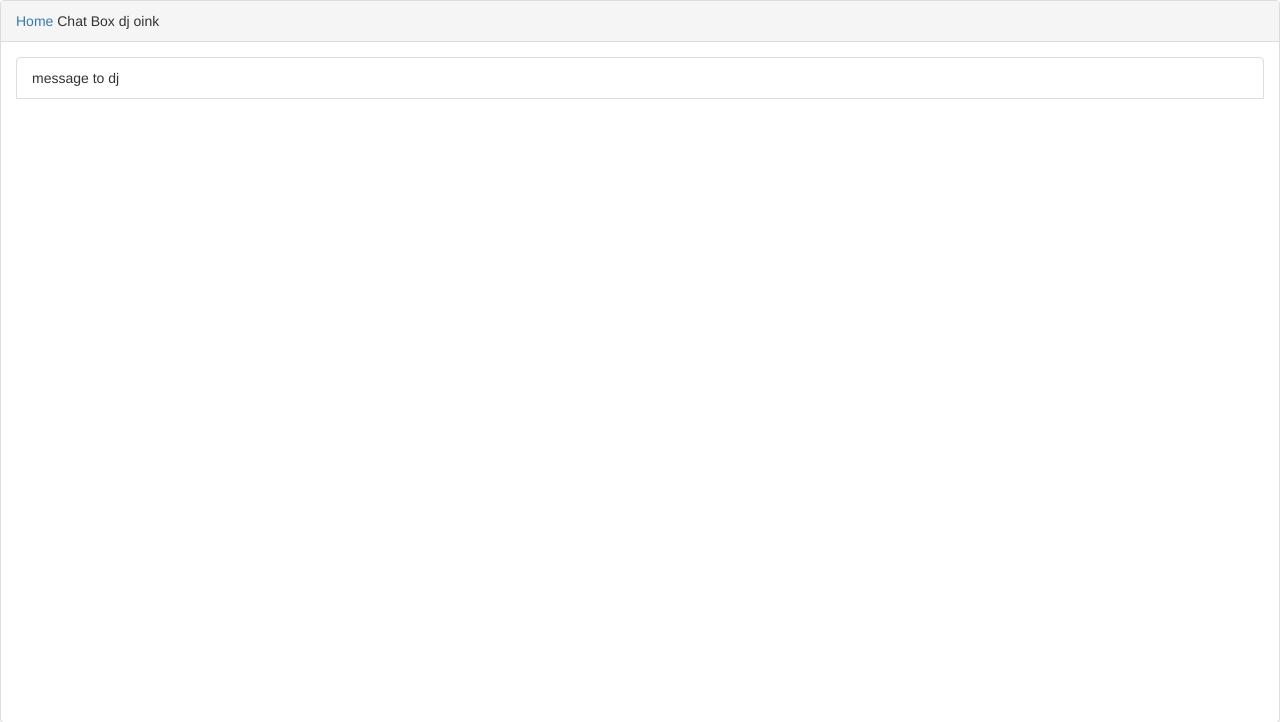
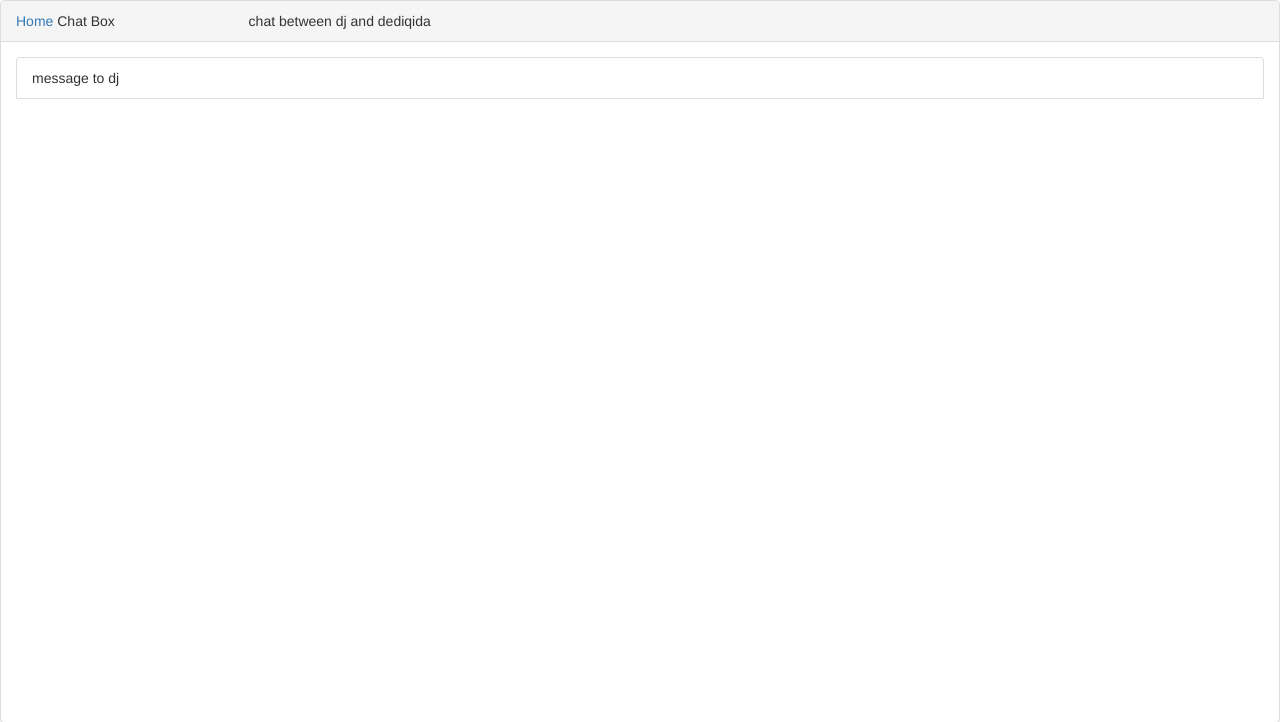
Before and after one commit to deejes/wysper, a Django app: page /chat/9 in a window 1280 px wide. Shown: the top 722 px of the page. Run offline with Django 3.2, Linux system fonts and the light colour scheme; a user stored in the database is signed in; data comes from the database, SQL or seed files in the repository; both versions use the stored data as it was after the commit; some libraries are stand-ins or nearby versions.

Commit message:
add names of users in chat box view

```diff
--- a/mysite/chat_app/templates/chat_app/chat_box.html
+++ b/mysite/chat_app/templates/chat_app/chat_box.html
@@ -21,8 +21,8 @@
     <div id="chat-body" class="panel panel-default">
       <div class="panel-heading">
 	<a href="/">Home</a>
-	Chat Box
-	{%block title%}{{request.user}} {{request.session.pig}}{%endblock%}
+	Chat Box &emsp;&emsp;&emsp;&emsp;&emsp;&emsp;&emsp;&emsp;&emsp; chat
+	{%block title%} between {{request.user}} and {{request.session.pig}}{%endblock%}
       </div>
 
       <div id="msg-list-div" class="panel-body">
--- a/mysite/chat_app/views.py
+++ b/mysite/chat_app/views.py
@@ -13,7 +13,8 @@ from django.utils import timezone
 def chat_box(request,receiver_id):
      import pdb
      request.session['receiver_id'] = receiver_id
-     request.session['pig'] = "oink"
+     request.session['pig'] = User.objects.filter(id=receiver_id)[0].username
+     # pdb.set_trace()
      message_receiver = User.objects.get(id=request.session['receiver_id'])
      chat_from_user = Message.objects.filter(sender=request.user).filter(receiver=message_receiver)
      chat_from_receiver = Message.objects.filter(sender=message_receiver).filter(receiver=request.user)
```
Also changed, not shown: mysite/db.sqlite3.
